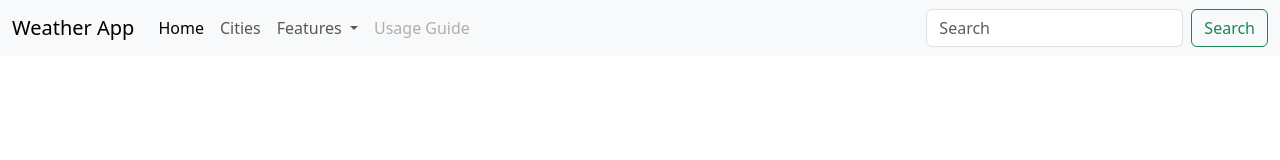
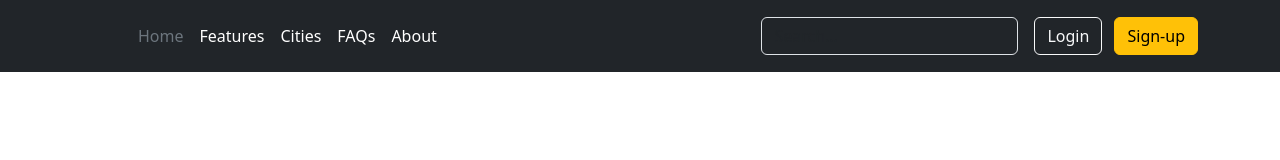
Before and after one commit to Rohit-Gupta-126/Weather-Web-Application, a plain HTML site: page index.html in a window 1280 px wide. Drawn offline with nearby package versions, Linux system fonts and the light colour scheme; no server answers.

Commit message:
Update file

```diff
--- a/index.html
+++ b/index.html
@@ -7,42 +7,32 @@
     <link href="https://cdn.jsdelivr.net/npm/bootstrap@5.3.3/dist/css/bootstrap.min.css" rel="stylesheet" integrity="sha384-QWTKZyjpPEjISv5WaRU9OFeRpok6YctnYmDr5pNlyT2bRjXh0JMhjY6hW+ALEwIH" crossorigin="anonymous">
   </head>
   <body>
-    <nav class="navbar navbar-expand-lg bg-body-tertiary">
-        <div class="container-fluid">
-          <a class="navbar-brand" href="#">Weather App</a>
-          <button class="navbar-toggler" type="button" data-bs-toggle="collapse" data-bs-target="#navbarSupportedContent" aria-controls="navbarSupportedContent" aria-expanded="false" aria-label="Toggle navigation">
-            <span class="navbar-toggler-icon"></span>
-          </button>
-          <div class="collapse navbar-collapse" id="navbarSupportedContent">
-            <ul class="navbar-nav me-auto mb-2 mb-lg-0">
-              <li class="nav-item">
-                <a class="nav-link active" aria-current="page" href="#">Home</a>
-              </li>
-              <li class="nav-item">
-                <a class="nav-link" href="#">Cities</a>
-              </li>
-              <li class="nav-item dropdown">
-                <a class="nav-link dropdown-toggle" href="#" role="button" data-bs-toggle="dropdown" aria-expanded="false">
-                  Features
-                </a>
-                <ul class="dropdown-menu">
-                  <li><a class="dropdown-item" href="#">Action</a></li>
-                  <li><a class="dropdown-item" href="#">Another action</a></li>
-                  <li><hr class="dropdown-divider"></li>
-                  <li><a class="dropdown-item" href="#">Something else here</a></li>
-                </ul>
-              </li>
-              <li class="nav-item">
-                <a class="nav-link disabled" aria-disabled="true">Usage Guide</a>
-              </li>
-            </ul>
-            <form class="d-flex" role="search">
-              <input class="form-control me-2" type="search" placeholder="Search" aria-label="Search">
-              <button class="btn btn-outline-success" type="submit">Search</button>
-            </form>
+    <header class="p-3 text-bg-dark">
+      <div class="container">
+        <div class="d-flex flex-wrap align-items-center justify-content-center justify-content-lg-start">
+          <a href="/" class="d-flex align-items-center mb-2 mb-lg-0 text-white text-decoration-none">
+            <svg class="bi me-2" width="40" height="32" role="img" aria-label="Bootstrap"><use xlink:href="#bootstrap"></use></svg>
+          </a>
+
+          <ul class="nav col-12 col-lg-auto me-lg-auto mb-2 justify-content-center mb-md-0">
+            <li><a href="#" class="nav-link px-2 text-secondary">Home</a></li>
+            <li><a href="#" class="nav-link px-2 text-white">Features</a></li>
+            <li><a href="#" class="nav-link px-2 text-white">Cities</a></li>
+            <li><a href="#" class="nav-link px-2 text-white">FAQs</a></li>
+            <li><a href="#" class="nav-link px-2 text-white">About</a></li>
+          </ul>
+
+          <form class="col-12 col-lg-auto mb-3 mb-lg-0 me-lg-3" role="search">
+            <input type="search" class="form-control form-control-dark text-bg-dark" placeholder="Search..." aria-label="Search">
+          </form>
+
+          <div class="text-end">
+            <button type="button" class="btn btn-outline-light me-2">Login</button>
+            <button type="button" class="btn btn-warning">Sign-up</button>
           </div>
         </div>
-      </nav>
+      </div>
+    </header>
       <script src="https://cdn.jsdelivr.net/npm/bootstrap@5.3.3/dist/js/bootstrap.bundle.min.js" integrity="sha384-YvpcrYf0tY3lHB60NNkmXc5s9fDVZLESaAA55NDzOxhy9GkcIdslK1eN7N6jIeHz" crossorigin="anonymous"></script>
     <script src="script.js"></script>
   </body>
--- a/style.css
+++ b/style.css
@@ -2,4 +2,5 @@
     margin: 0;
     padding: 0;
     box-sizing: border-box;
+    font-family: sans-serif;
 }
```
